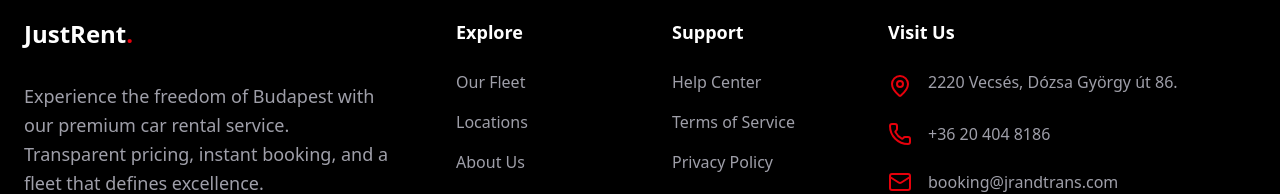
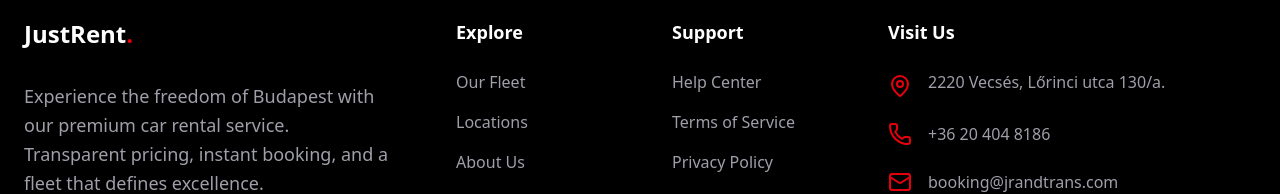
Before and after one commit to SaizoSan98/justrentweb, a Next.js app: page / in a window 1280 px wide. Shown: the part 2579-2773 px from the top of the page. Built offline with nearby package versions, Linux system fonts and the light colour scheme; no server answers; the database is empty.

Commit message:
chore: update company address to Lőrinci utca 130/a

```diff
--- a/src/app/(public)/contact/page.tsx
+++ b/src/app/(public)/contact/page.tsx
@@ -57,8 +57,8 @@ export default async function ContactPage() {
                     <div>
                       <h3 className="text-xl font-bold text-zinc-900 mb-2">{dictionary.contact.main_office}</h3>
                       <p className="text-zinc-500 leading-relaxed">
-                        2220 Vecsés,<br/>
-                        Dózsa György út 86.
+                        2220 Vecsés,<br />
+                        Lőrinci utca 130/a.
                       </p>
                     </div>
                   </div>
--- a/src/components/layout/Footer.tsx
+++ b/src/components/layout/Footer.tsx
@@ -63,7 +63,7 @@ export function Footer() {
             <ul className="space-y-6 text-zinc-400">
               <li className="flex items-start gap-4">
                 <MapPin className="w-6 h-6 text-red-600 shrink-0 mt-1" />
-                <span>2220 Vecsés, Dózsa György út 86.</span>
+                <span>2220 Vecsés, Lőrinci utca 130/a.</span>
               </li>
               <li className="flex items-center gap-4">
                 <Phone className="w-6 h-6 text-red-600 shrink-0" />
```
